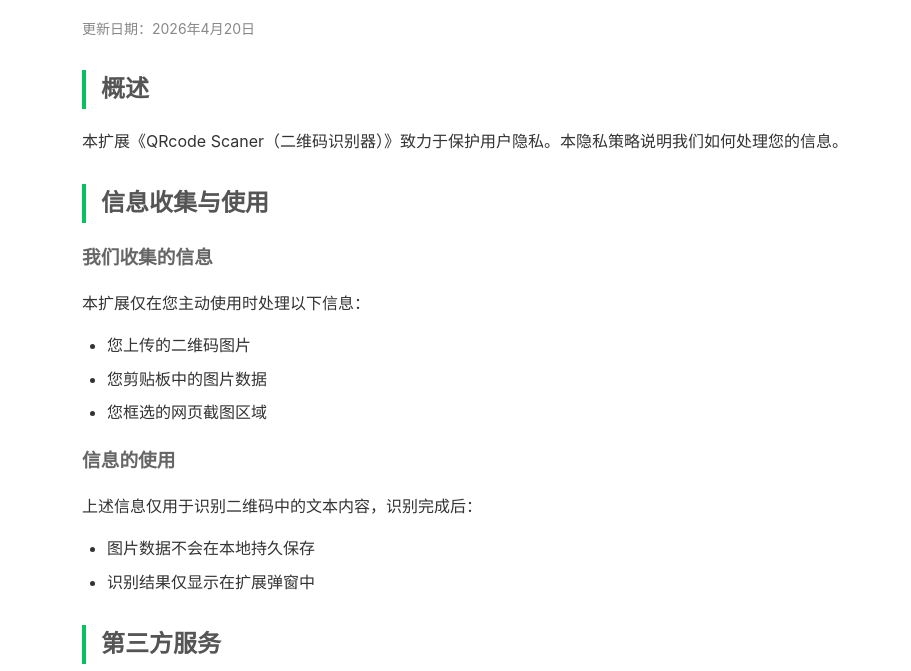
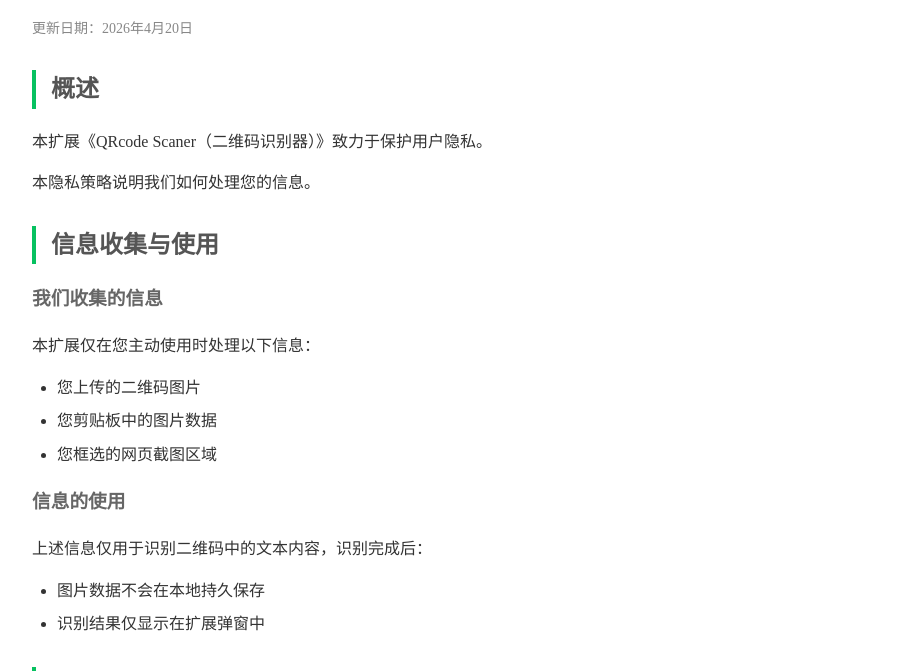
Before and after one commit to ONonameO/QRcode-Scaner, a browser extension: page index.html in a window 1280 px wide. Shown: the part 108-779 px from the top of the page, without its empty margins (158-1069 px from the left). Drawn offline with Linux system fonts and the light colour scheme.

Commit message:
修改隐私策略页面

```diff
--- a/index.html
+++ b/index.html
@@ -6,9 +6,9 @@
     <title>隐私策略 - QRcode Scaner（二维码识别器）</title>
     <style>
         body {
-            font-family: -apple-system, BlinkMacSystemFont, "Segoe UI", Roboto, "Helvetica Neue", Arial, sans-serif;
+            /* font-family: -apple-system, BlinkMacSystemFont, "Segoe UI", Roboto, "Helvetica Neue", Arial, sans-serif; */
             line-height: 1.6;
-            max-width: 800px;
+            max-width: 900px;
             margin: 0 auto;
             padding: 20px;
             color: #333;
@@ -66,7 +66,8 @@
     <div class="update-date">更新日期：2026年4月20日</div>
 
     <h2>概述</h2>
-    <p>本扩展《QRcode Scaner（二维码识别器）》致力于保护用户隐私。本隐私策略说明我们如何处理您的信息。</p>
+    <p>本扩展《QRcode Scaner（二维码识别器）》致力于保护用户隐私。</p>
+    <p>本隐私策略说明我们如何处理您的信息。</p>
 
     <h2>信息收集与使用</h2>
 
```
